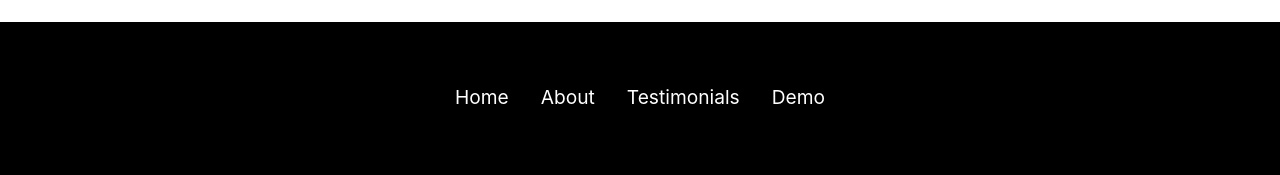
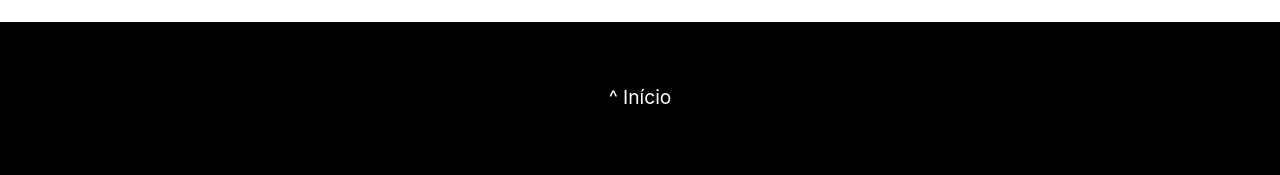
Before and after one commit to espedrozo/ArtezanoRustico, a React (Create React App) app: page / in a window 1280 px wide. Shown: the part 2880-3055 px from the top of the page. Built offline with nearby package versions, Linux system fonts and the light colour scheme.

Commit message:
changing footer

```diff
--- a/src/components/Footer.js
+++ b/src/components/Footer.js
@@ -7,9 +7,9 @@ const Footer = () => {
             <div className='container'>
                 <ul>
                     <li className='nav-item'>
-                        <a href='/'>Home</a>
+                        <a href='#hero'>^ Início</a>
                     </li>
-                    <li className='nav-item'>
+                    {/* <li className='nav-item'>
                         <a href='/'>About</a>
                     </li>
                     <li className='nav-item'>
@@ -17,7 +17,7 @@ const Footer = () => {
                     </li>
                     <li className='nav-item'>
                         <a href='/'>Demo</a>
-                    </li>
+                    </li> */}
                 </ul>
                 <div className='bottom'>
                     <span className='line'></span>
```
